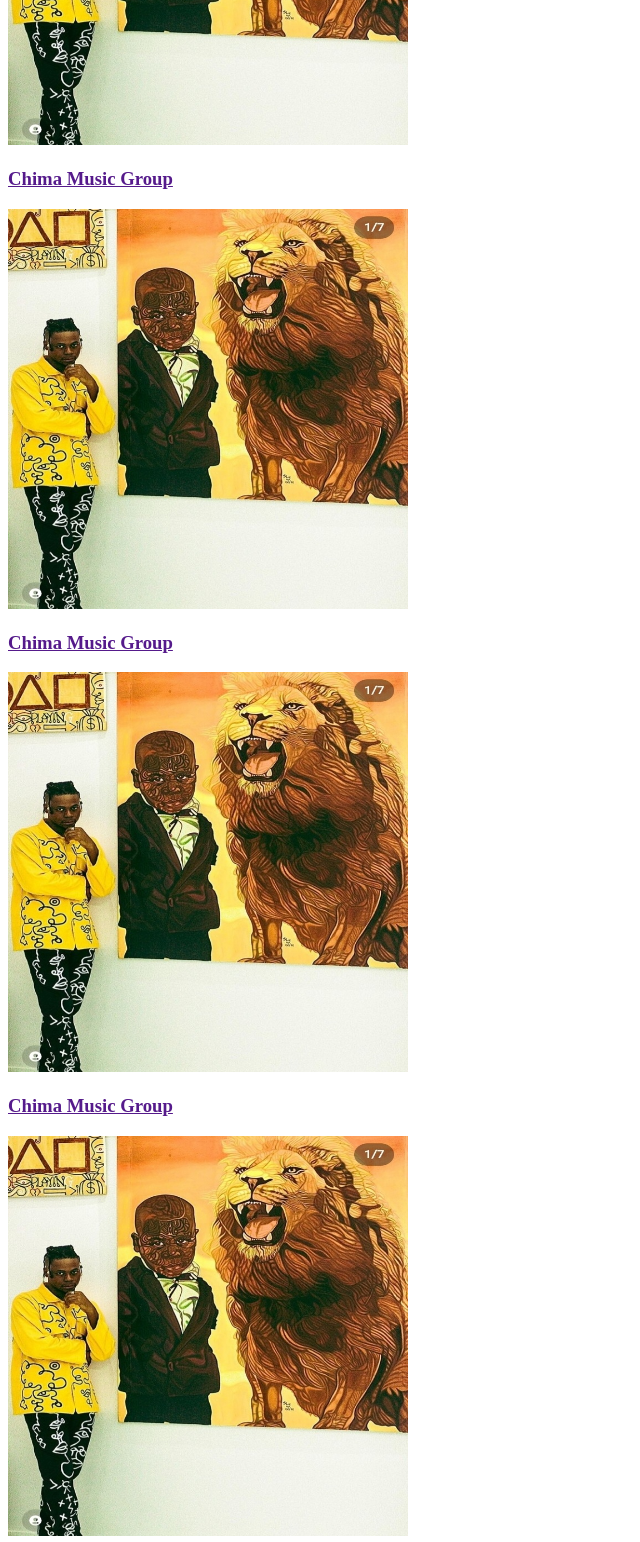
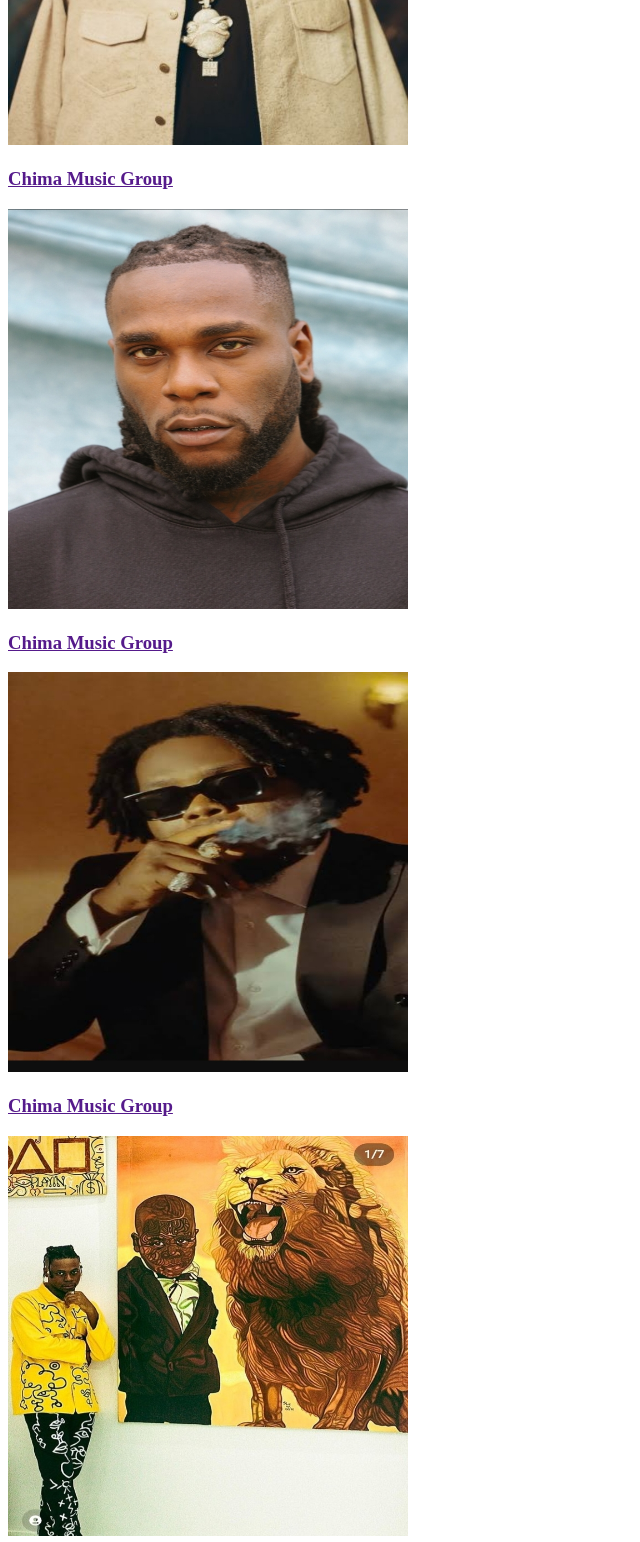
Before and after one commit to zionofnazareth/chimamusic, a plain HTML site: page topmusic.html in a window 1280 px wide. Shown: the part 820-2362 px from the top of the page, without its empty margins (0-640 px from the left). Drawn offline with Linux system fonts and the light colour scheme.

Commit message:
Add files via upload

```diff
--- a/topmusic.html
+++ b/topmusic.html
@@ -33,7 +33,40 @@
 
 
 <div class="price"><a href="">
-    <img src="./images/Screenshot_20240106-231032_Gallery.jpg" alt="" width="400px" height="400px" />
+    <img src="./images/Screenshot_20251204-141257_Chrome.jpg" alt="" width="400px" height="400px" />
+    <div class="menu-desc text-center">
+        <span>
+            <h3>Chima Music Group <br></h3>
+
+
+        </span>
+    </div>
+</div>
+
+<div class="price"><a href="">
+    <img src="./images/Screenshot_20251204-135339_Chrome.jpg" alt="" width="400px" height="400px" />
+    <div class="menu-desc text-center">
+        <span>
+            <h3>Chima Music Group <br></h3>
+
+
+        </span>
+    </div>
+</div>
+
+<div class="price"><a href="">
+    <img src="./images/Screenshot_20251204-140108_Chrome.jpg" alt="" width="400px" height="400px" />
+    <div class="menu-desc text-center">
+        <span>
+            <h3>Chima Music Group <br></h3>
+
+
+        </span>
+    </div>
+</div>
+
+<div class="price"><a href="">
+    <img src="./images/Screenshot_20251204-140318_Chrome.jpg" alt="" width="400px" height="400px" />
     <div class="menu-desc text-center">
         <span>
             <h3>Chima Music Group <br></h3>
@@ -53,36 +86,3 @@
         </span>
     </div>
 </div>
-
-<div class="price"><a href="">
-    <img src="./images/Screenshot_20240106-231032_Gallery.jpg" alt="" width="400px" height="400px" />
-    <div class="menu-desc text-center">
-        <span>
-            <h3>Chima Music Group <br></h3>
-
-
-        </span>
-    </div>
-</div>
-
-<div class="price"><a href="">
-    <img src="./images/Screenshot_20240106-231032_Gallery.jpg" alt="" width="400px" height="400px" />
-    <div class="menu-desc text-center">
-        <span>
-            <h3>Chima Music Group <br></h3>
-
-
-        </span>
-    </div>
-</div>
-
-<div class="price"><a href="">
-    <img src="./images/Screenshot_20240106-231032_Gallery.jpg" alt="" width="400px" height="400px" />
-    <div class="menu-desc text-center">
-        <span>
-            <h3>Chima Music Group <br></h3>
-
-
-        </span>
-    </div>
-</div>
```
Also changed, not shown: index.html (+2 -2 lines), images/Screenshot_20251204-135339_Chrome.jpg (added), images/Screenshot_20251204-140108_Chrome.jpg (added), images/Screenshot_20251204-140318_Chrome.jpg (added), images/Screenshot_20251204-141257_Chrome.jpg (added).
